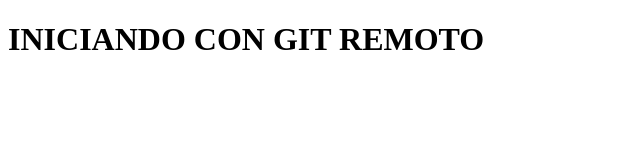
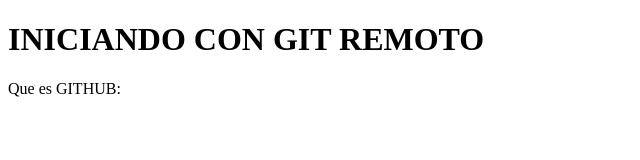
Before and after one commit to gmd-2022/Ejercicio1-con-git, a plain HTML site: page index.html in a window 1280 px wide. Shown: the whole page, without its empty margins (0-640 px from the left). Drawn offline with Linux system fonts and the light colour scheme.

Commit message:
agregar parrafo de github

```diff
--- a/index.html
+++ b/index.html
@@ -4,5 +4,6 @@
 </head>
 <body>
     <h1>INICIANDO CON GIT REMOTO</h1>
+    <p>Que es GITHUB:</p>
 </body>
 </html>
```
